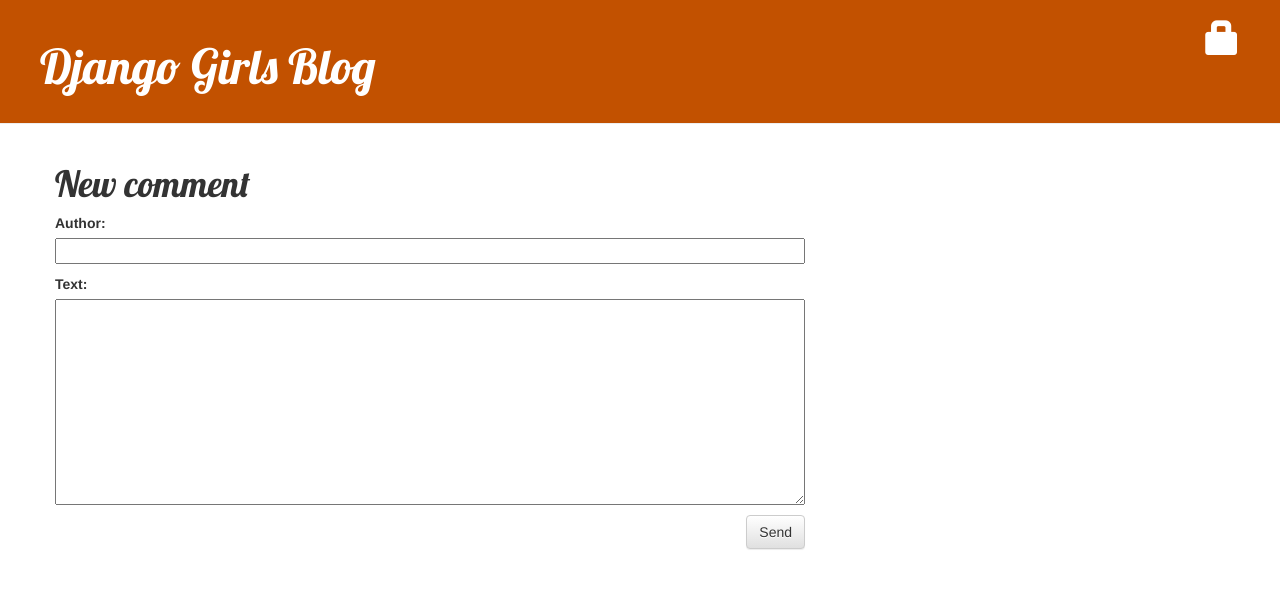
After one commit to NULL-header/my-first-blog, a Django app: page /post/1/comment/ in a window 1280 px wide. The commit adds this page. Shown: the top 589 px of the page. Run offline with Django 3.2, Linux system fonts and the light colour scheme; tables that the repository leaves empty hold one stand-in row (values such as "Sample post"); some libraries are stand-ins or nearby versions.

Commit message:
add method of comment.

```diff
--- a/blog/admin.py
+++ b/blog/admin.py
@@ -1,5 +1,8 @@
 from django.contrib import admin
-from .models import Post
+
+from .models import Comment, Post
+
 # Register your models here.
 
 admin.site.register(Post)
+admin.site.register(Comment)
--- a/blog/forms.py
+++ b/blog/forms.py
@@ -1,7 +1,15 @@
 from django import forms
-from .models import Post
+
+from .models import Comment, Post
+
 
 class PostForm(forms.ModelForm):
     class Meta:
-        model=Post
-        fields=("title","text",)
+        model = Post
+        fields = ("title", "text",)
+
+
+class CommentForm(forms.ModelForm):
+    class Meta:
+        model = Comment
+        fields = ("author", "text",)
--- a/blog/models.py
+++ b/blog/models.py
@@ -1,16 +1,40 @@
+from django.conf import settings
 from django.db import models
-from django.conf import settings
 from django.utils import timezone
+
 # Create your models here.
+
+
 class Post(models.Model):
-    author=models.ForeignKey(settings.AUTH_USER_MODEL,on_delete=models.CASCADE)
-    title=models.CharField(max_length=200)
-    text=models.TextField()
-    created_date=models.DateTimeField(default=timezone.now)
-    published_date=models.DateTimeField(blank=True,null=True)
+    author = models.ForeignKey(
+        settings.AUTH_USER_MODEL, on_delete=models.CASCADE)
+    title = models.CharField(max_length=200)
+    text = models.TextField()
+    created_date = models.DateTimeField(default=timezone.now)
+    published_date = models.DateTimeField(blank=True, null=True)
+
     def publish(self):
-        self.published_date=timezone.now()
+        self.published_date = timezone.now()
         self.save()
 
     def __str__(self):
         return self.title
+
+    def approved_comments(self):
+        return self.comments.filter(approved_comment=True)
+
+
+class Comment(models.Model):
+    post = models.ForeignKey(
+        "blog.post", on_delete=models.CASCADE, related_name="comments")
+    author = models.CharField(max_length=200)
+    text = models.TextField()
+    created_date = models.DateTimeField(default=timezone.now)
+    approved_comment = models.BooleanField(default=False)
+
+    def approve(self):
+        self.approved_comment = True
+        self.save()
+
+    def __str__(self):
+        return self.text
--- a/blog/static/css/blog.css
+++ b/blog/static/css/blog.css
@@ -44,3 +44,7 @@
 .post h2 a, .post h2 a:visited {
   color: #000000;
 }
+
+.comment {
+  margin: 20px 0px 20px 20px;
+}
--- /dev/null
+++ b/blog/templates/blog/add_comment_to_post.html
@@ -0,0 +1,8 @@
+{% extends "blog/base.html" %}
+{% block content %}
+<h1>New comment</h1>
+<form class="post-form" method="POST">{% csrf_token %}
+  {{ form.as_p }}
+  <button type="submit" class="save btn btn-default">Send</button>
+</form>
+{% endblock %}
--- a/blog/templates/blog/post_list.html
+++ b/blog/templates/blog/post_list.html
@@ -7,6 +7,7 @@
   </div>
   <h2><a href="{% url 'post_detail' pk=post.pk %}">{{ post.title }}</a></h2>
   <p>{{ post.text|linebreaksbr }}</p>
+  <a href="{% url 'post_detail' pk=post.pk %}">Comments: {{ post.approved_comments.count }}</a>
 </div>
 {% endfor %}
 {% endblock %}
--- a/blog/urls.py
+++ b/blog/urls.py
@@ -10,4 +10,10 @@
     path("draft/", views.post_draft_list, name="post_draft_list"),
     path("post/<pk>/publish/", views.post_publish, name="post_publish"),
     path("post/<pk>/remove", views.post_remove, name="post_remove"),
+    path("post/<int:pk>/comment/", views.add_comment_to_post,
+         name="add_comment_to_post"),
+    path("comment/<int:pk>/approve/",
+         views.comment_approve, name="comment_approve"),
+    path("comment/<int:pk>/remove/", views.comment_remove, name="comment_remove"),
+
 ]
--- a/blog/views.py
+++ b/blog/views.py
@@ -2,8 +2,8 @@
 from django.shortcuts import get_object_or_404, redirect, render
 from django.utils import timezone
 
-from .forms import PostForm
-from .models import Post
+from .forms import CommentForm, PostForm
+from .models import Comment, Post
 
 # Create your views here.
 
@@ -67,3 +67,31 @@
     post = get_object_or_404(Post, pk=pk)
     post.delete()
     return redirect("post_list")
+
+
+def add_comment_to_post(request, pk):
+    post = get_object_or_404(Post, pk=pk)
+    if request.method == "POST":
+        form = CommentForm(request.POST)
+        if form.is_valid():
+            comment = form.save(commit=False)
+            comment.post = post
+            comment.save()
+            return redirect('post_detail', pk=post.pk)
+    else:
+        form = CommentForm()
+    return render(request, "blog/add_comment_to_post.html", {"form": form})
+
+
+@login_required
+def comment_approve(request, pk):
+    comment = get_object_or_404(Comment, pk=pk)
+    comment.approve()
+    return redirect("post_detail", pk=comment.post.pk)
+
+
+@login_required
+def comment_remove(request, pk):
+    comment = get_object_or_404(Comment, pk=pk)
+    comment.delete()
+    return redirect("post_detail", pk=comment.post.pk)
```
Also changed, not shown: blog/templates/blog/post_detail.html (+19 -0 lines), blog/migrations/0002_comment.py (added), blog/migrations/0003_auto_20191213_1517.py (added). Lines whose indentation alone changed are shown as unchanged.
